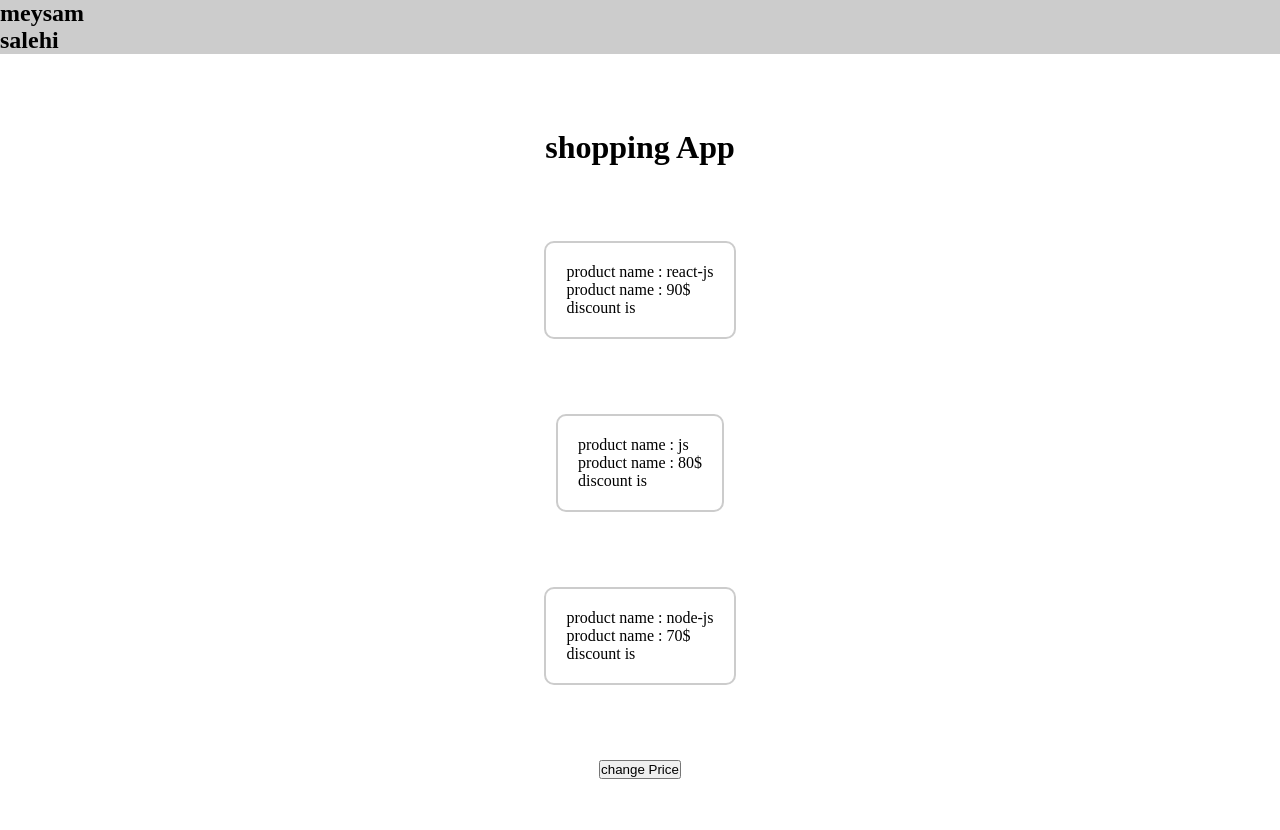
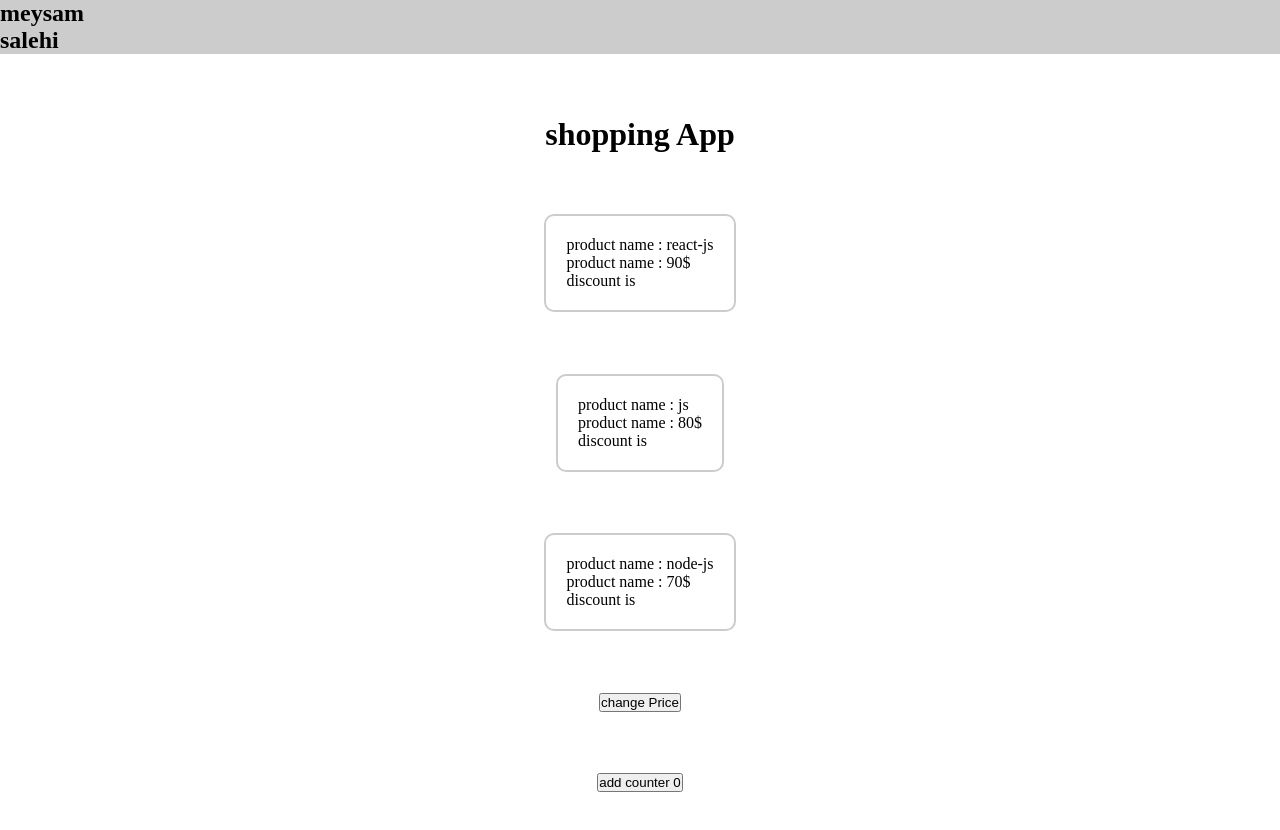
Before and after one commit to meysamsalehi/ReactTraining, a React (Create React App) app: page / in a window 1280 px wide. Shown: the top 830 px of the page. Built offline with nearby package versions, Linux system fonts and the light colour scheme.

Commit message:
Session20 argument funcion in class component with bind

```diff
--- a/src/AppClass.js
+++ b/src/AppClass.js
@@ -8,8 +8,13 @@ class AppClass extends Component {
       { title: "js", price: "80$" },
       { title: "node-js", price: "70$" },
     ],
+    count: 0,
   };
 
+  countHandler(id) {
+    console.log("clicked", id);
+    this.setState({ count: this.state.count + id });
+  }
   // clickHandler = () => {
   //   this.setState({
   //     products: [
@@ -36,6 +41,7 @@ class AppClass extends Component {
   constructor(props) {
     super(props);
     this.clickHandlerBind = this.clickHandlerBind.bind(this);
+    this.countHandler = this.countHandler.bind(this);
     this.setState({
       products: [
         { title: "react-js", price: "100$" },
@@ -53,6 +59,10 @@ class AppClass extends Component {
           return <Product name={product.title} price={product.price} />;
         })}
         <button onClick={this.clickHandlerBind}>change Price</button>
+
+        <button onClick={() => this.countHandler(1)}>
+          add counter {this.state.count}
+        </button>
       </div>
     );
   }
```
